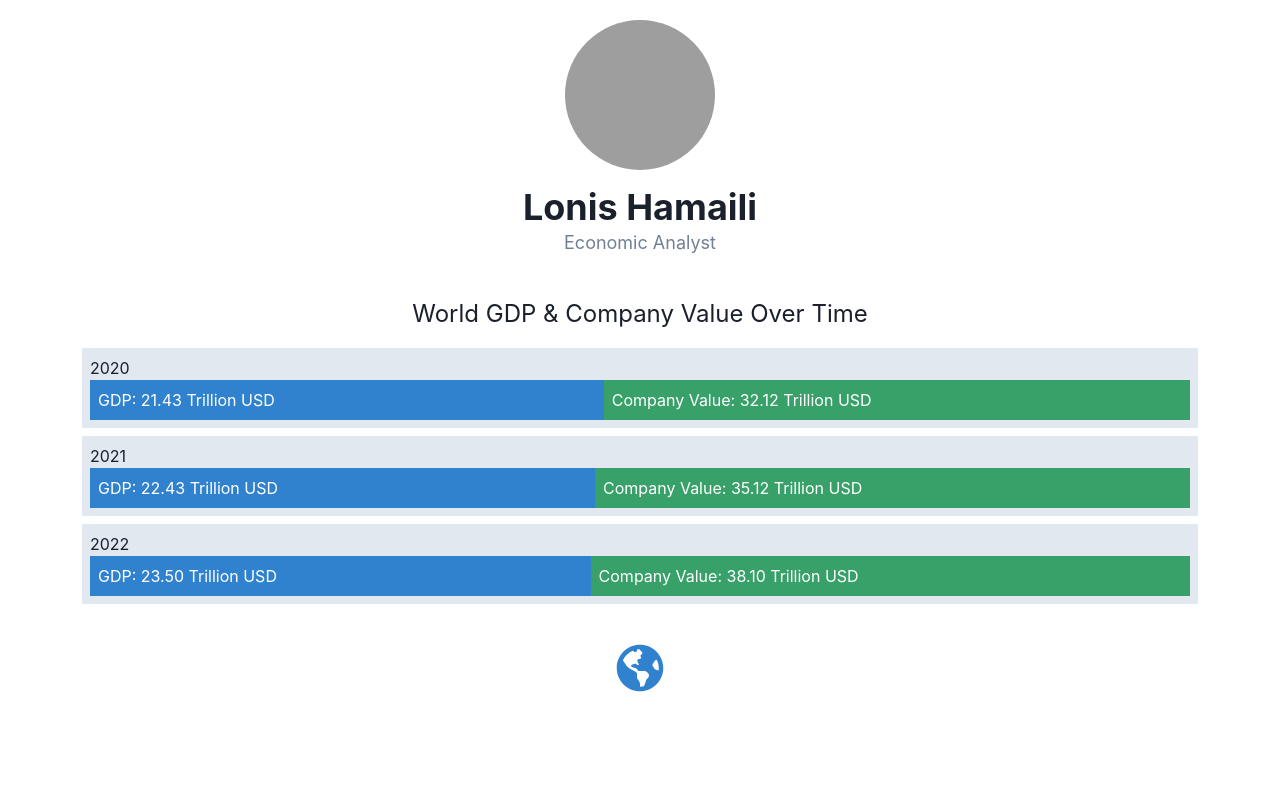
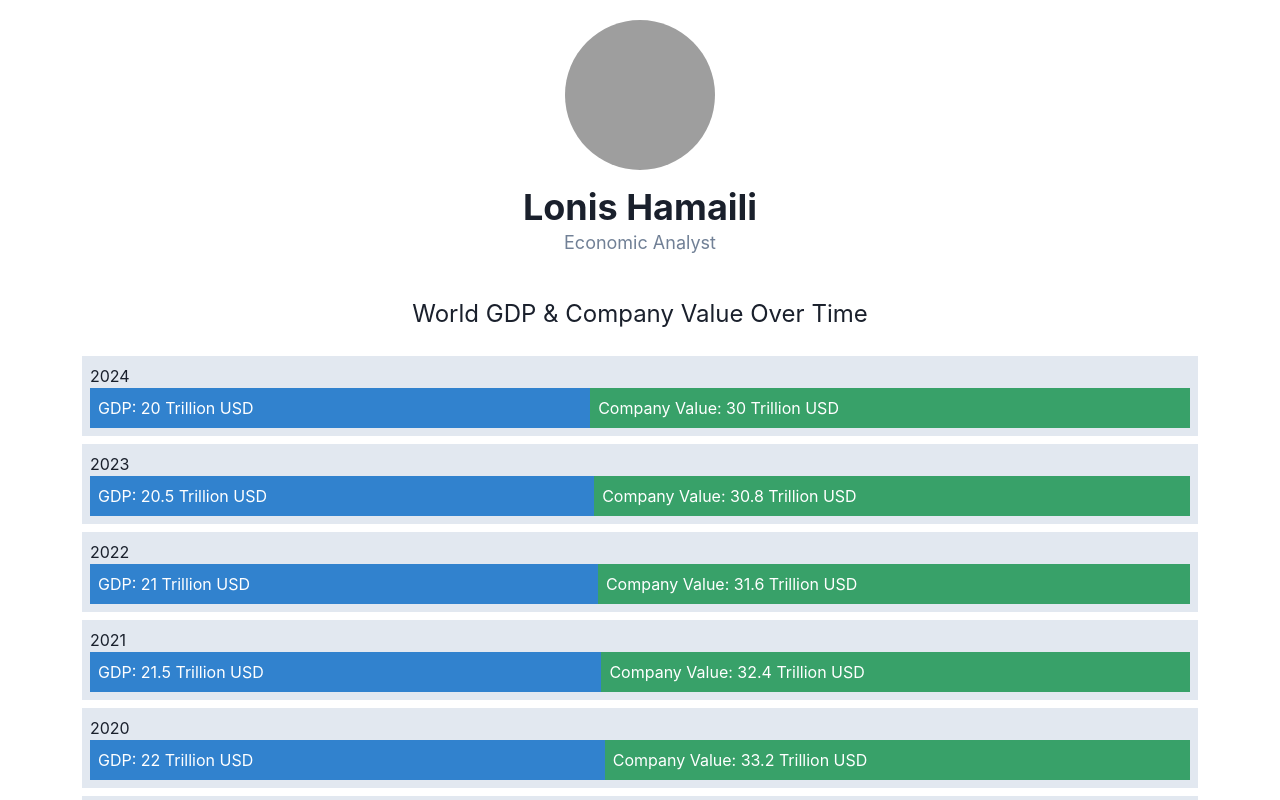
Before and after one commit to GPT-Engineer-App/gdp-overlay-company-value, a React (Vite) app: page / in a window 1280 px wide. Shown: the top 800 px of the page. Built offline with nearby package versions, Linux system fonts and the light colour scheme; grey boxes are pictures that could not be loaded.

Commit message:
Replaced static yearly data boxes with a dynamic generation of boxes for the last 20 years, simulating GDP and company value growth. This change makes the graph dynamic and extends the data visualization to cover a 20-year span.

```diff
--- a/src/pages/Index.jsx
+++ b/src/pages/Index.jsx
@@ -19,39 +19,24 @@ const Index = () => {
         <Text fontSize="2xl" mb={4}>
           World GDP & Company Value Over Time
         </Text>
-        <Box width="90%" bg="gray.200" p={2}>
-          <Text>2020</Text>
-          <Flex>
-            <Box width="70%" bg="blue.500" p={2} color="white">
-              GDP: 21.43 Trillion USD
+        {Array.from({ length: 20 }).map((_, index) => {
+          const year = 2024 - index;
+          const gdpWidth = 50 + index * 2;
+          const companyValueWidth = 60 + index * 1.5;
+          return (
+            <Box width="90%" bg="gray.200" p={2} mt={2} key={year}>
+              <Text>{year}</Text>
+              <Flex>
+                <Box width={`${gdpWidth}%`} bg="blue.500" p={2} color="white">
+                  GDP: {20 + index * 0.5} Trillion USD
+                </Box>
+                <Box width={`${companyValueWidth}%`} bg="green.500" p={2} color="white">
+                  Company Value: {30 + index * 0.8} Trillion USD
+                </Box>
+              </Flex>
             </Box>
-            <Box width="80%" bg="green.500" p={2} color="white">
-              Company Value: 32.12 Trillion USD
-            </Box>
-          </Flex>
-        </Box>
-        <Box width="90%" bg="gray.200" p={2} mt={2}>
-          <Text>2021</Text>
-          <Flex>
-            <Box width="72%" bg="blue.500" p={2} color="white">
-              GDP: 22.43 Trillion USD
-            </Box>
-            <Box width="85%" bg="green.500" p={2} color="white">
-              Company Value: 35.12 Trillion USD
-            </Box>
-          </Flex>
-        </Box>
-        <Box width="90%" bg="gray.200" p={2} mt={2}>
-          <Text>2022</Text>
-          <Flex>
-            <Box width="75%" bg="blue.500" p={2} color="white">
-              GDP: 23.50 Trillion USD
-            </Box>
-            <Box width="90%" bg="green.500" p={2} color="white">
-              Company Value: 38.10 Trillion USD
-            </Box>
-          </Flex>
-        </Box>
+          );
+        })}
       </Flex>
 
       <Flex justify="center" mt={10}>
```
